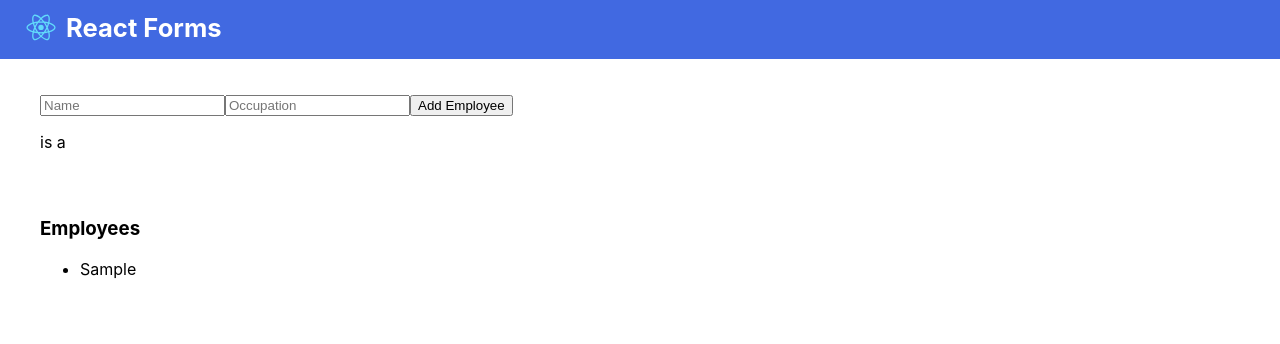
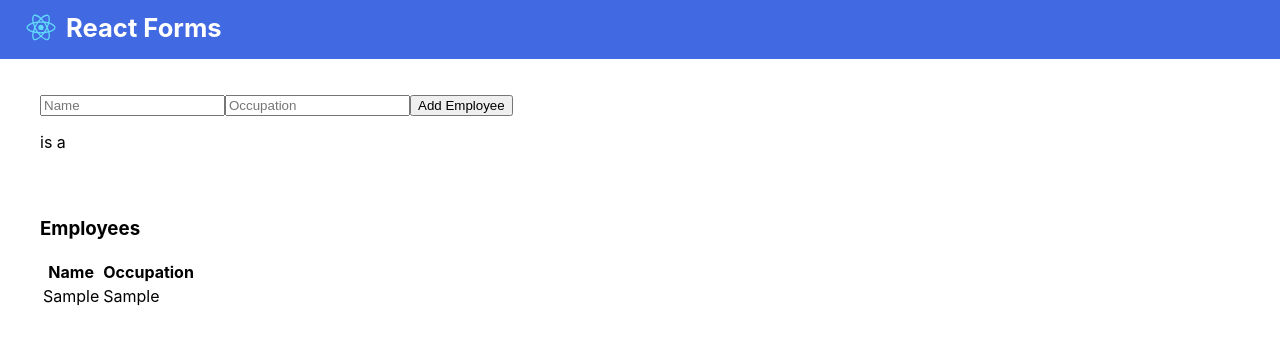
Before and after one commit to myronschippers/isurus-react-forms, a React (Create React App) app: page / in a window 1280 px wide. Both pictures are taken after typing "Sample", "Sample" into the empty fields and a click on the button "Add Employee". Shown: the top 344 px of the page. Built offline with nearby package versions, Linux system fonts and the light colour scheme.

Commit message:
adding list rendering of complex objects, forEach, map, and inline map

```diff
--- a/src/components/App/App.css
+++ b/src/components/App/App.css
@@ -5,3 +5,7 @@
 .container {
   padding: 15px 40px;
 }
+
+.hide {
+  display: none;
+}
--- a/src/components/App/App.js
+++ b/src/components/App/App.js
@@ -34,23 +34,44 @@ class App extends Component {
             },
             employeesList: [
                 ...this.state.employeesList,
-                this.state.employee.name
+                this.state.employee
             ]
         });
     }
 
     render() {
         let message = null;
-        const employeeListElements = [];
+        // let employeeListElements = [];
+        let employeeTableClasses = 'show';
 
         if (this.state.employeesList.length === 0) {
             message = 'There are no employees';
+            employeeTableClasses = 'hide';
         }
 
-        for (let i = 0; i < this.state.employeesList.length; i++) {
-            const employee = this.state.employeesList[i];
-            employeeListElements.push(<li key={i}>{employee}</li>);
-        }
+        // for (let i = 0; i < this.state.employeesList.length; i++) {
+        //     const employee = this.state.employeesList[i];
+        //     employeeListElements.push(<tr key={i}>
+        //             <td>{employee.name}</td>
+        //             <td>{employee.occupation}</td>
+        //     </tr>);
+        // }
+
+        // this.state.employeesList.forEach((employee, index) => {
+        //     employeeListElements.push(
+        //         <tr key={index}>
+        //             <td>{employee.name}</td>
+        //             <td>{employee.occupation}</td>
+        //         </tr>
+        //     );
+        // });
+
+        const employeeListElements = this.state.employeesList.map((employee, index) => {
+            return (<tr key={index}>
+                         <td>{employee.name}</td>
+                         <td>{employee.occupation}</td>
+                    </tr>);
+        });
 
         return (
             <div>
@@ -73,9 +94,25 @@ class App extends Component {
 
                 <div className="container">
                     <h3>Employees</h3>
-                    <ul>
+                    <table className={employeeTableClasses}>
+                        <thead>
+                            <tr>
+                                <th>Name</th>
+                                <th>Occupation</th>
+                            </tr>
+                        </thead>
+                        <tbody>
+                        {/* {
+                            this.state.employeesList.map((employee, index) => {
+                                return <tr key={index}>
+                                             <td>{employee.name}</td>
+                                             <td>{employee.occupation}</td>
+                                        </tr>
+                            })
+                        } */}
                         {employeeListElements}
-                    </ul>
+                        </tbody>
+                    </table>
                     {message}
                 </div>
             </div>
```
